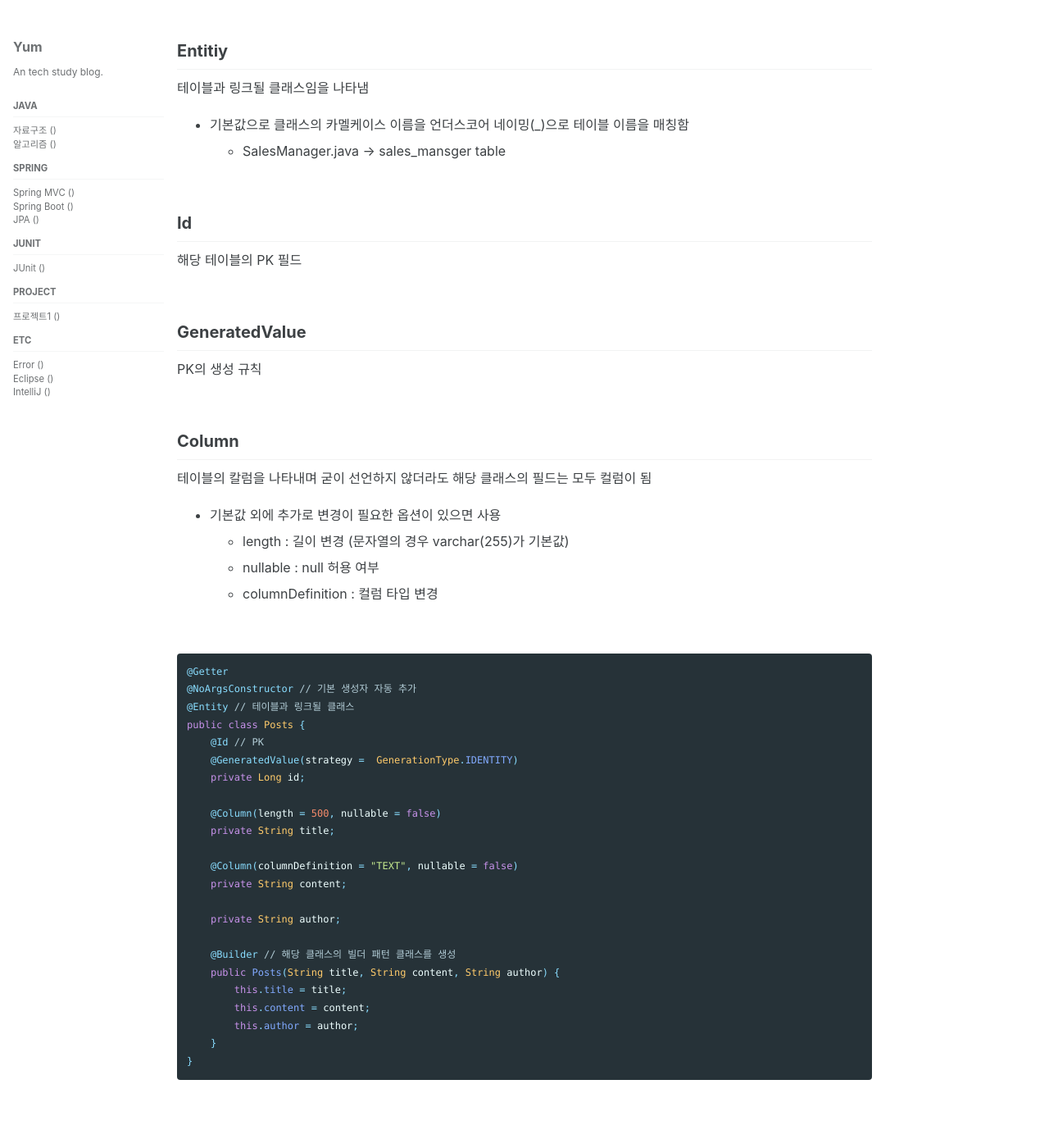
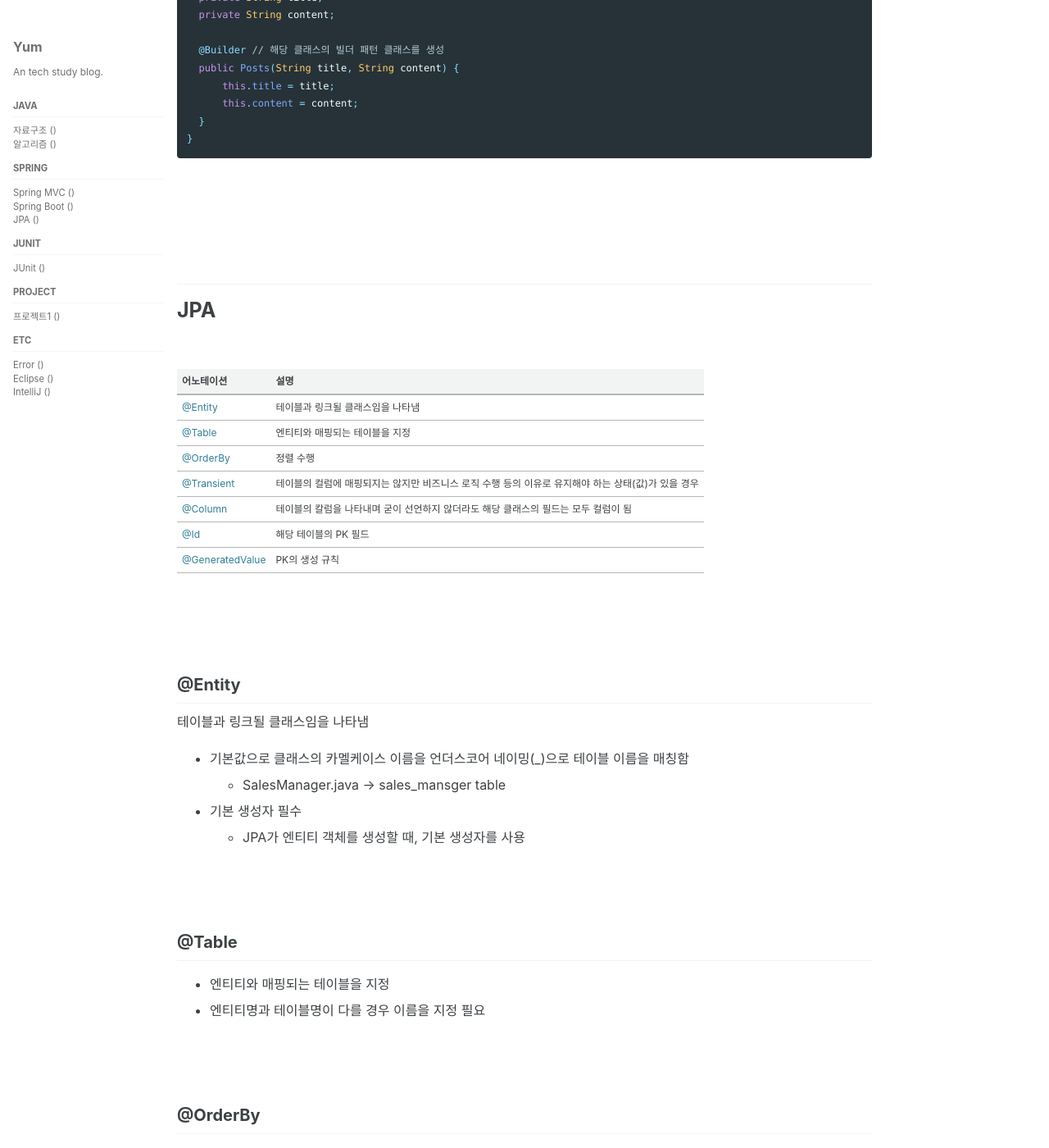
Before and after one commit to gkfgran5037/gkfgran5037.github.io, a Jekyll site: the page built from _posts/springboot/2022-07-20-Spring-Annotation.md, in a window 1280 px wide and 1400 px high, scrolled down 4578 px. Shown: the whole window at 82% size. Built offline with Jekyll 4.4.1, drawn with Linux system fonts in a browser that asks for light colours; cached includes are drawn as plain includes; some of the changed text lies outside the part shown.

Commit message:
add annotaition

````diff
--- a/_posts/springboot/2022-07-20-Spring-Annotation.md
+++ b/_posts/springboot/2022-07-20-Spring-Annotation.md
@@ -4,7 +4,22 @@ categories:
   - Spring Boot
 ---
 
-## Annotation
+## 목차
+1. [Annotation](#annotation)
+2. [반환 형식](#반환-형식)
+3. [API](#api)
+4. [롬복 Lombok](#롬복-lombok)
+5. [JPA](#jpa)
+6. [Spring Boot Test](#spring-boot-test)
+7. [JUnit, assertj](#junit-assertj)
+
+<br/><br/><br/><br/><br/>
+
+
+
+
+
+# Annotation
 - 어노테이션 순서 : 주요 어노테이션을 클래스에 가깝게 둠
 
 <br/>
@@ -220,26 +235,59 @@ public class Posts {
 # JPA
 <br/>
 
-## Entitiy
+| 어노테이션           | 설명                                                        |
+|-----------------|-----------------------------------------------------------|
+| [@Entity](#entity)         | 테이블과 링크될 클래스임을 나타냄                                        |
+| [@Table](#table)          | 엔티티와 매핑되는 테이블을 지정                                         |
+| [@OrderBy](#orderBy)        | 정렬 수행                                                     |
+| [@Transient](#transient)      | 테이블의 컬럼에 매핑되지는 않지만 비즈니스 로직 수행 등의 이유로 유지해야 하는 상태(값)가 있을 경우 |
+| [@Column](#column)         | 테이블의 칼럼을 나타내며 굳이 선언하지 않더라도 해당 클래스의 필드는 모두 컬럼이 됨           |
+| [@Id](#id)             | 해당 테이블의 PK 필드                                             |
+| [@GeneratedValue](#generatedValue) | PK의 생성 규칙                                                 |
+
+<br/><br/><br/>
+
+
+
+## @Entity
 테이블과 링크될 클래스임을 나타냄
   - 기본값으로 클래스의 카멜케이스 이름을 언더스코어 네이밍(_)으로 테이블 이름을 매칭함
     - SalesManager.java -> sales_mansger table
-<br/>
-<br/>
+  - 기본 생성자 필수
+    - JPA가 엔티티 객체를 생성할 때, 기본 생성자를 사용
 
-## Id
-해당 테이블의 PK 필드
-<br/>
-<br/>
 
-## GeneratedValue
-PK의 생성 규칙
-<br/>
-<br/>
+<br/><br/>
 
-## Column
+
+
+## @Table
+- 엔티티와 매핑되는 테이블을 지정
+- 엔티티명과 테이블명이 다를 경우 이름을 지정 필요
+
+<br/><br/>
+
+
+
+## @OrderBy
+- 정렬 수행
+
+<br/><br/>
+
+
+
+## @Transient
+- 테이블의 컬럼에 매핑되지는 않지만 비즈니스 로직 수행 등의 이유로 유지해야 하는 상태(값)가 있을 경우
+
+<br/><br/>
+
+
+
+
+## @Column
 테이블의 칼럼을 나타내며 굳이 선언하지 않더라도 해당 클래스의 필드는 모두 컬럼이 됨
   - 기본값 외에 추가로 변경이 필요한 옵션이 있으면 사용
+    - name : 컬럼명
     - length : 길이 변경 (문자열의 경우 varchar(255)가 기본값)
     - nullable : null 허용 여부
     - columnDefinition : 컬럼 타입 변경
@@ -271,6 +319,29 @@ public class Posts {
     }
 }
 ```
+<br/><br/>
+
+
+
+## @Id
+해당 테이블의 PK 필드
+
+<br/><br/>
+
+
+
+## @GeneratedValue
+PK의 생성 규칙
+- 식별자를 직접 할당하지 않고 자동으로 생성
+- @GeneratedValue(strategy = GenerationType.방식)
+- 값을 생성하는 방식
+  - Identity
+  - Sequence
+  - Table
+  - Custom
+  - Auto: 방언에 따라
+    - property name="hibernate.hbm2ddl.auto" value="create"
+    - create : drop 후 생성
 
 <br/>
 <br/>
@@ -409,6 +480,7 @@ public void rtnHelloDto() throws Exception {
 
 ---
 # JUnit, assertj
+<br/>
 
 ## assertj
 - CoreMathers와 달리 추가적으로 라이브러리가 필요하지 않음
````
